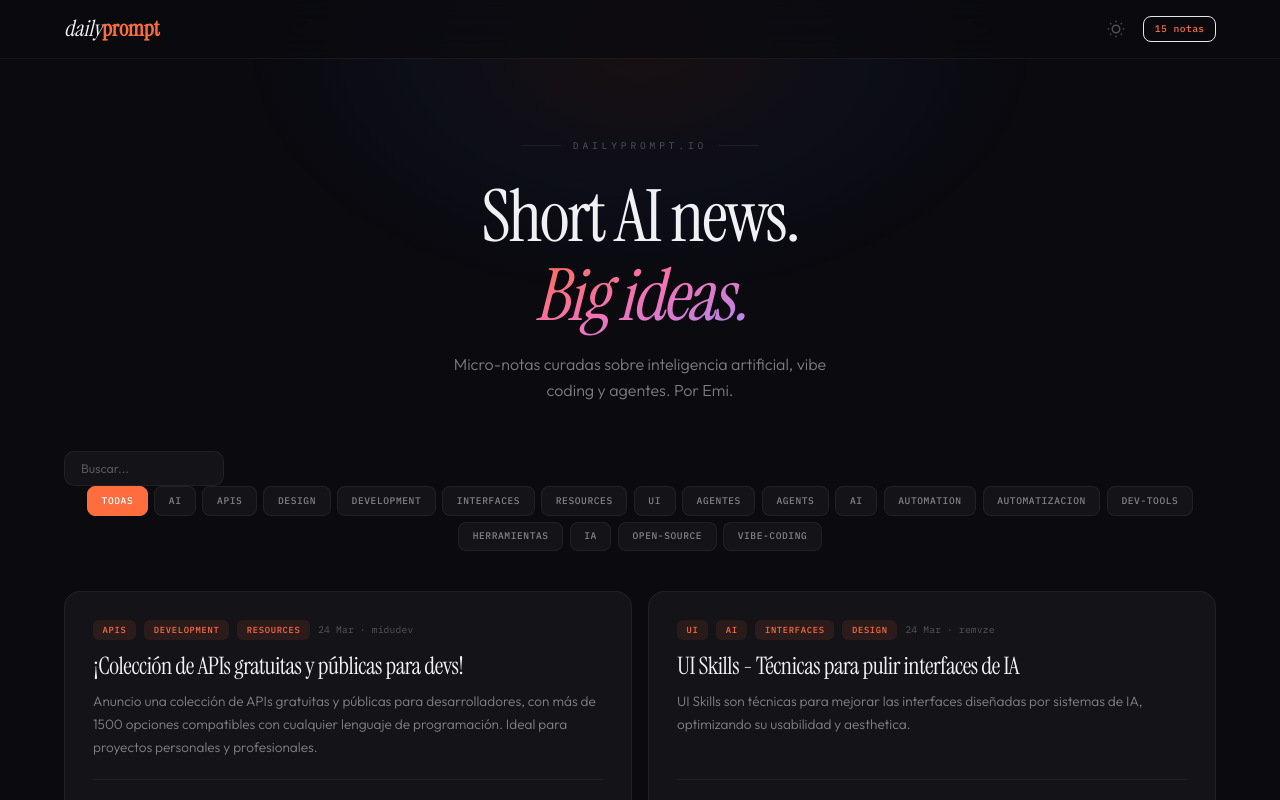
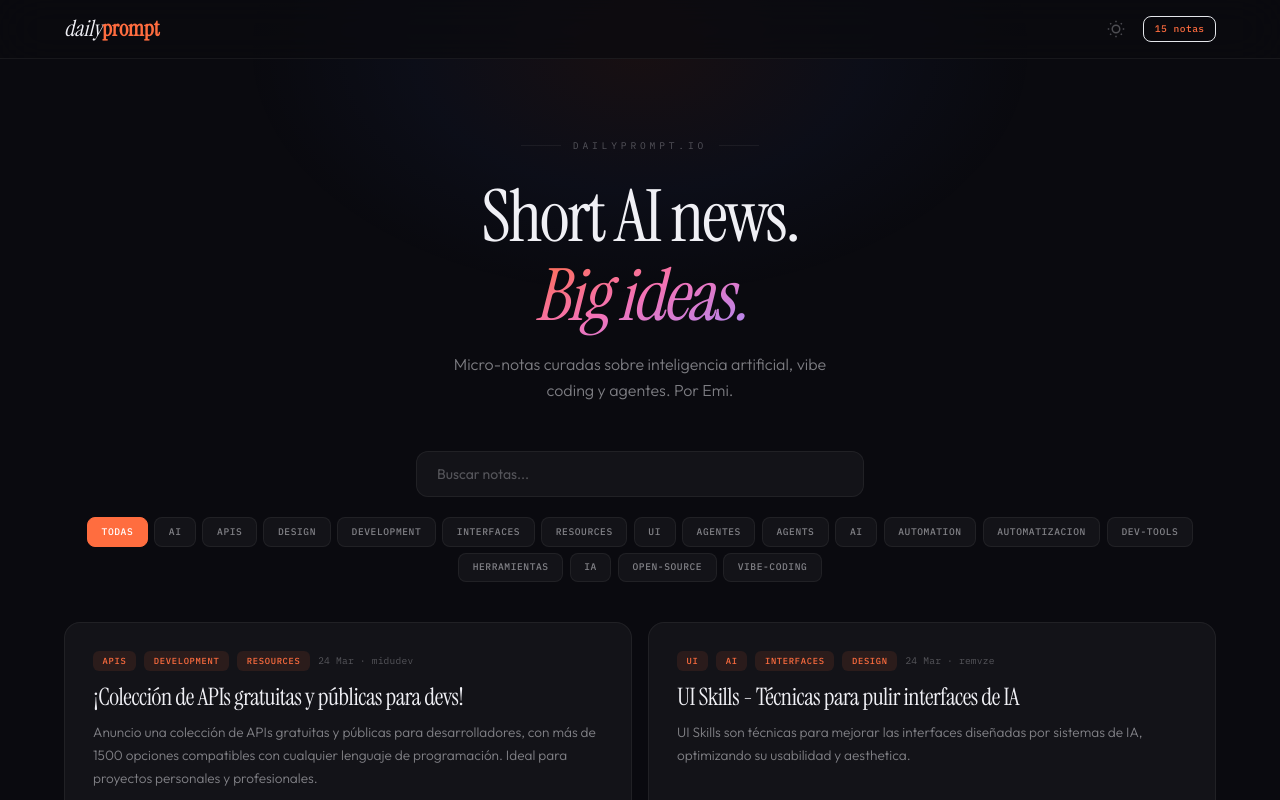
Before and after one commit to emipanelliok/dailyprompt, a Next.js app: page / in a window 1280 px wide. Shown: the top 800 px of the page. Built offline with nearby package versions, Linux system fonts and the light colour scheme.

Commit message:
fix: center search bar above tags

```diff
--- a/components/notes-filter-client.tsx
+++ b/components/notes-filter-client.tsx
@@ -11,7 +11,6 @@ export function NotesFilterClient({ allTags, notesData }: NotesFilterProps) {
   const [activeTag, setActiveTag] = useState("todas");
   const [search, setSearch] = useState("");
 
-  // Filter cards via DOM
   function applyFilters(tag: string, query: string) {
     const cards = document.querySelectorAll("[data-note-slug]");
     cards.forEach((card) => {
@@ -40,18 +39,20 @@ export function NotesFilterClient({ allTags, notesData }: NotesFilterProps) {
   }
 
   return (
-    <>
-      {/* Search - injected into header via portal or passed as prop */}
-      <input
-        type="text"
-        placeholder="Buscar..."
-        value={search}
-        onChange={(e) => handleSearch(e.target.value)}
-        className="hidden sm:block bg-glass border border-glass-border rounded-[10px] py-[0.45rem] px-4 text-[0.78rem] text-text placeholder:text-text-muted font-body outline-none w-40 focus:w-56 transition-all focus:border-accent-orange focus:bg-accent-orange/5"
-      />
+    <div className="flex flex-col items-center gap-5 mb-10">
+      {/* Search bar - centered */}
+      <div className="w-full max-w-md">
+        <input
+          type="text"
+          placeholder="Buscar notas..."
+          value={search}
+          onChange={(e) => handleSearch(e.target.value)}
+          className="w-full bg-glass border border-glass-border rounded-xl py-3 px-5 text-sm text-text placeholder:text-text-muted font-body outline-none transition-all focus:border-accent-orange focus:bg-accent-orange/5 focus:shadow-[0_0_0_3px_rgba(255,109,63,0.1)]"
+        />
+      </div>
 
       {/* Tags */}
-      <div className="flex gap-[0.4rem] flex-wrap justify-center mb-10">
+      <div className="flex gap-[0.4rem] flex-wrap justify-center">
         {["todas", ...allTags].map((tag) => (
           <button
             key={tag}
@@ -66,6 +67,6 @@ export function NotesFilterClient({ allTags, notesData }: NotesFilterProps) {
           </button>
         ))}
       </div>
-    </>
+    </div>
   );
 }
```
